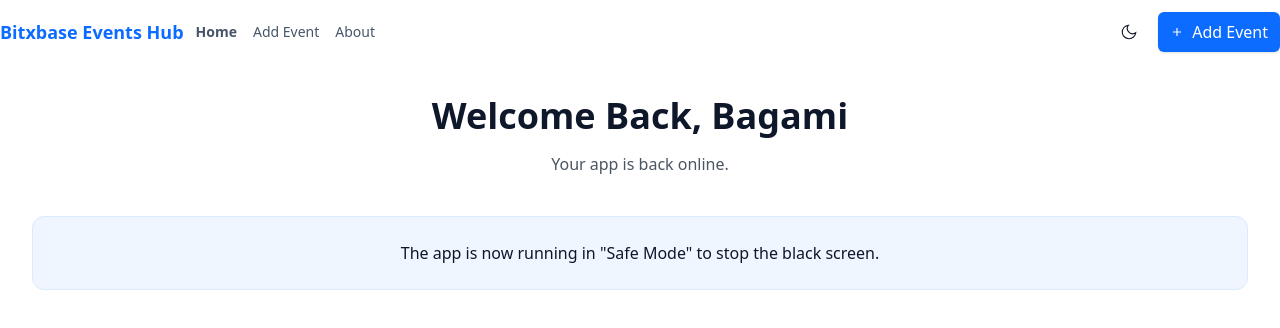
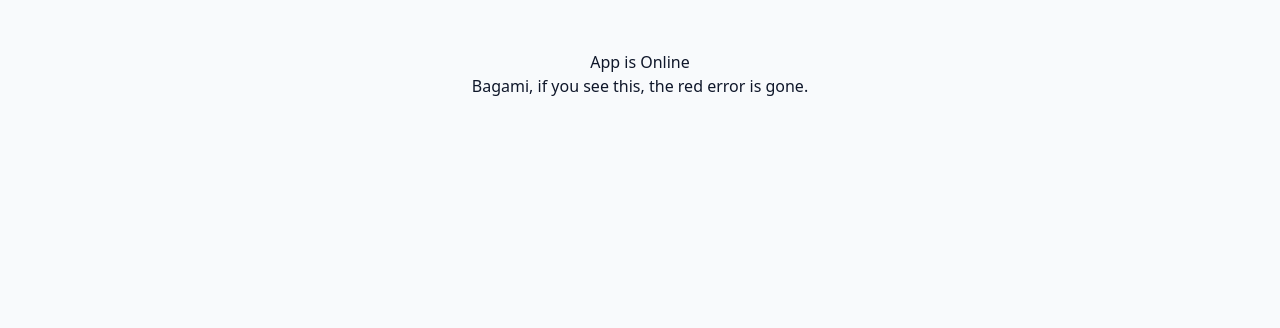
Before and after one commit to bagami-13/Bagami-project-2, a React (Vite) app: page / in a window 1280 px wide. Shown: the top 328 px of the page. Built offline with nearby package versions, Linux system fonts and the light colour scheme.

Commit message:
fix: clearing build errors

```diff
--- a/src/App.jsx
+++ b/src/App.jsx
@@ -1,14 +1,10 @@
 import React from 'react';
-import Navbar from './components/Navbar';
 import Home from './pages/Home';
 
 function App() {
   return (
-    <div className="min-h-screen bg-white">
-      <Navbar />
-      <main>
-        <Home />
-      </main>
+    <div>
+      <Home />
     </div>
   );
 }
--- a/src/pages/Home.jsx
+++ b/src/pages/Home.jsx
@@ -2,13 +2,9 @@ import React from 'react';
 
 export default function Home() {
   return (
-    <div className="p-8 text-center">
-      <h1 className="text-4xl font-bold mb-4">Welcome Back, Bagami</h1>
-      <p className="text-gray-600">Your app is back online.</p>
-
-      <div className="mt-10 p-6 bg-blue-50 rounded-xl border border-blue-100">
-        <p>The app is now running in "Safe Mode" to stop the black screen.</p>
-      </div>
+    <div style={{ padding: '50px', textAlign: 'center' }}>
+      <h1>App is Online</h1>
+      <p>Bagami, if you see this, the red error is gone.</p>
     </div>
   );
 }
```
